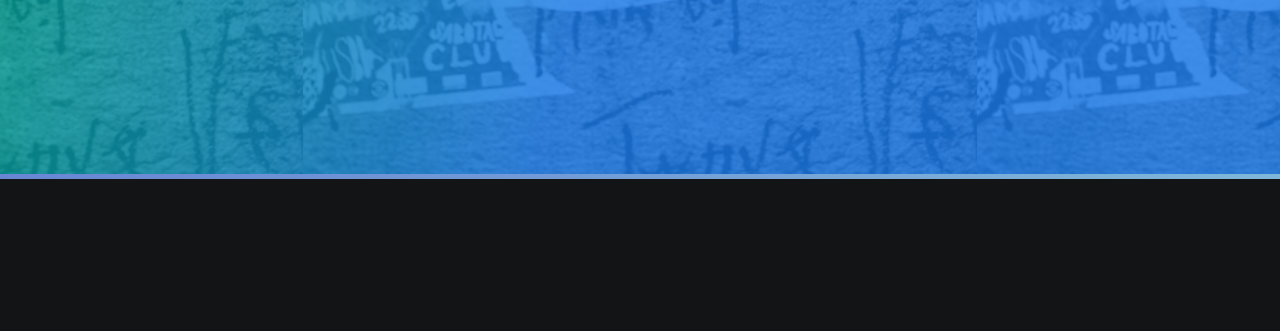
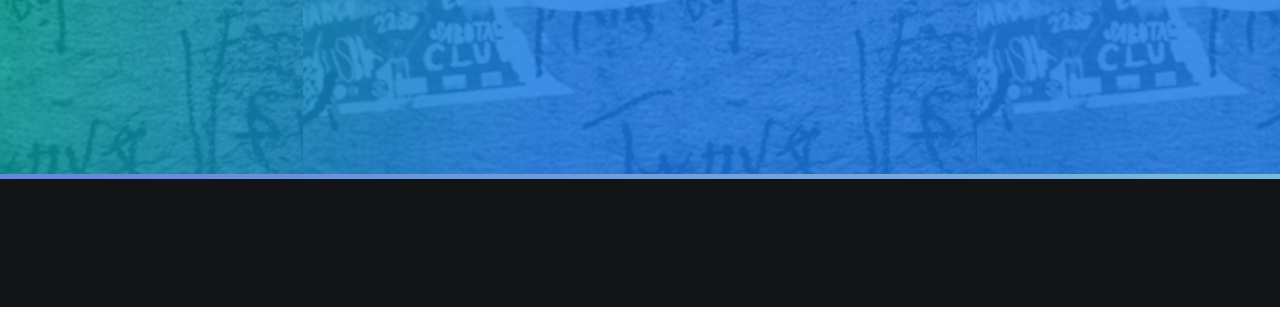
Before and after one commit to elmira26/myfirstsite, a website: page index.html in a window 1280 px wide. Shown: the part 626-957 px from the top of the page. After the commit the page ends 933 px from the top, so only its background shows below. Drawn offline with nearby package versions, Linux system fonts and the light colour scheme; a script that the page names is missing; a web font is replaced by a local one.

Commit message:
Update style.css

```diff
--- a/css/style.css
+++ b/css/style.css
@@ -524,7 +524,7 @@ body {
     transform: translateY(-4rem); }
 
 .footer {
-  height: 53%;
+  height: 50%;
   color: white;
   background-color: #121416;
   padding: 5rem 0;
```
